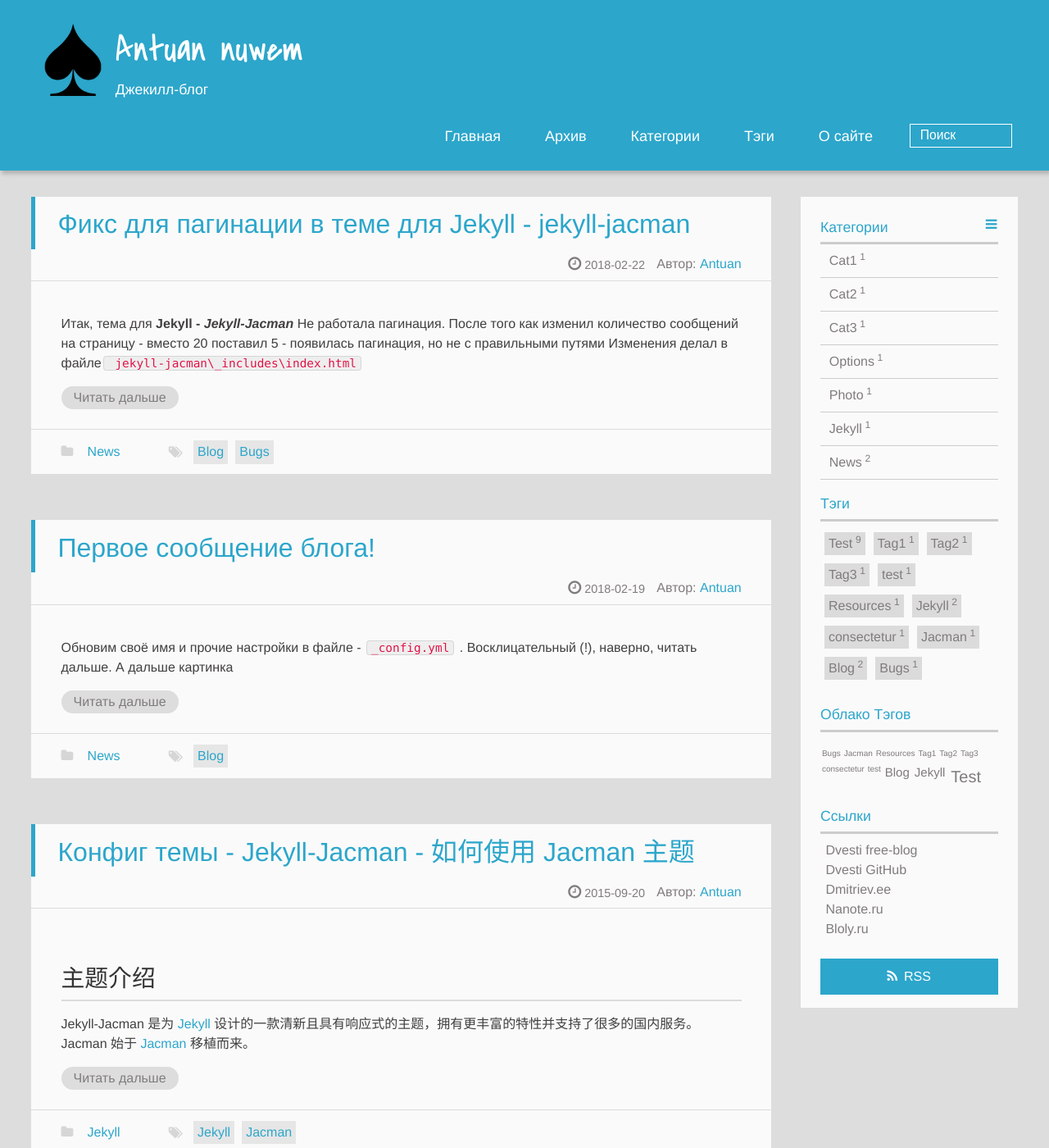
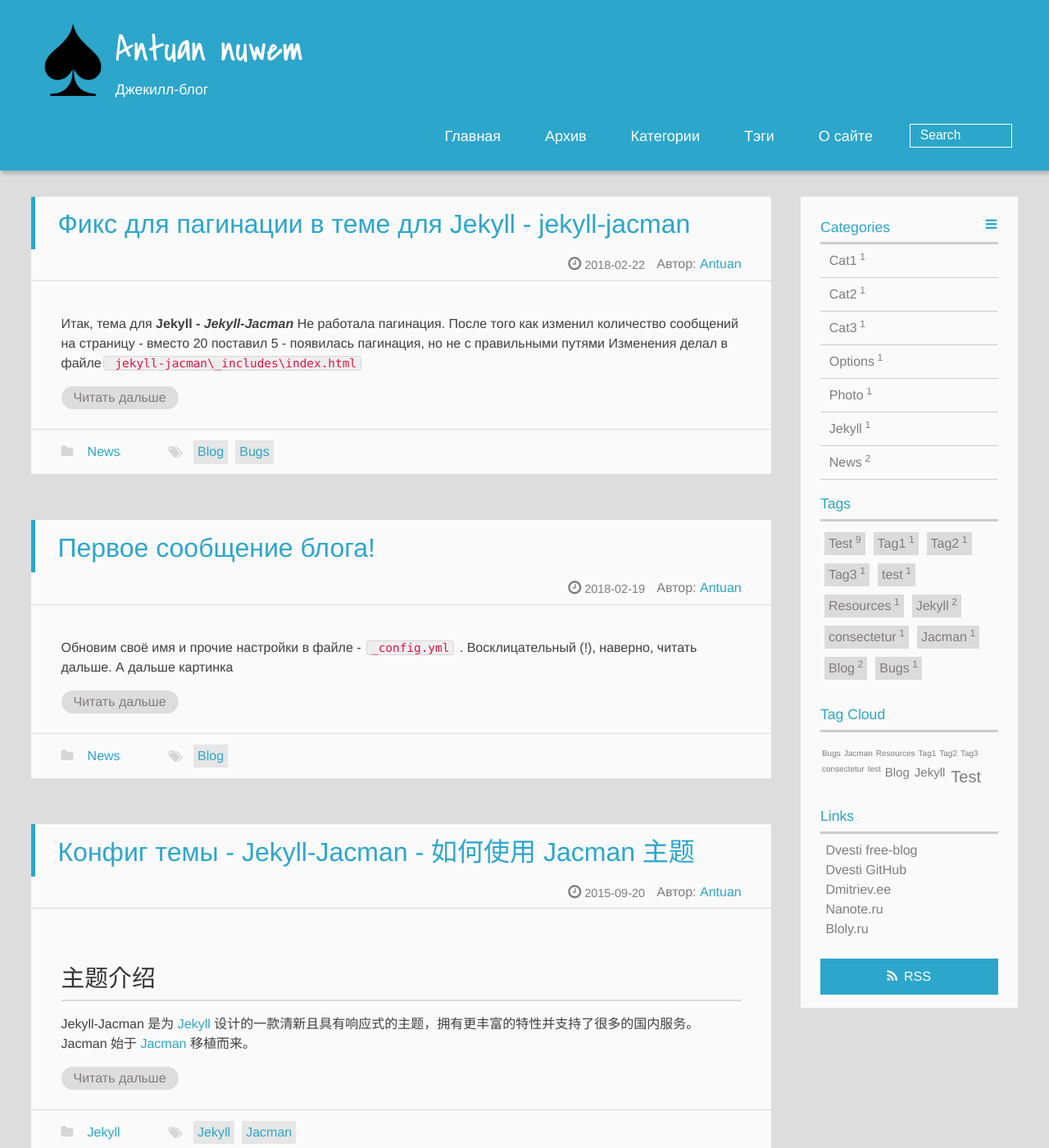
Before and after one commit to dvesti/jekyll-jacman, a Jekyll site: the page built from index.html, in a window 1280 px wide and 1400 px high. Shown: the whole window at 82% size. Built offline with Jekyll 4.4.1, drawn with Linux system fonts in a browser that asks for light colours; emoji names are drawn with the system emoji font; the list of posts is cut into pages by our own code.

Commit message:
updated site

```diff
--- a/_config.yml
+++ b/_config.yml
@@ -35,7 +35,7 @@ url: https://dvesti.github.io
 baseurl: "/jekyll-jacman"
 
 #### Language
-language: ru    ## blog site languages: en, ru, zh-CN, zh-TW, de
+language: en    ## blog site languages: en, ru, zh-CN, zh-TW, de
 
 #### Menu
 menu:
--- a/_includes/index.html
+++ b/_includes/index.html
@@ -9,7 +9,7 @@
   <nav id="page-nav" class="clearfix{% if site.index.expand != true  %} unexpand{% endif %}">
   <nav id="page-nav" class="clearfix">
     {% if paginator.previous_page %}
-    <a class="extend prev" rel="prev" href="{{ paginator.previous_page_path }}"><span></span>Пред.</a>
+    <a class="extend prev" rel="prev" href="{{ site.baseurl }}{{ paginator.previous_page_path }}"><span></span>Пред.</a>
     {% endif %}
     {% if paginator.page == 1 %}
     <span class="page-number current">1</span>
@@ -24,7 +24,7 @@
     {% endif %}
     {% endfor %}
      {% if paginator.next_page %}
-    <a class="extend next" rel="next" href="{{ paginator.next_page_path }}">След.<span></span></a>
+    <a class="extend next" rel="next" href="{{ site.baseurl }}{{ paginator.next_page_path }}">След.<span></span></a>
     {% endif %}
   </nav>
   </nav>
```
